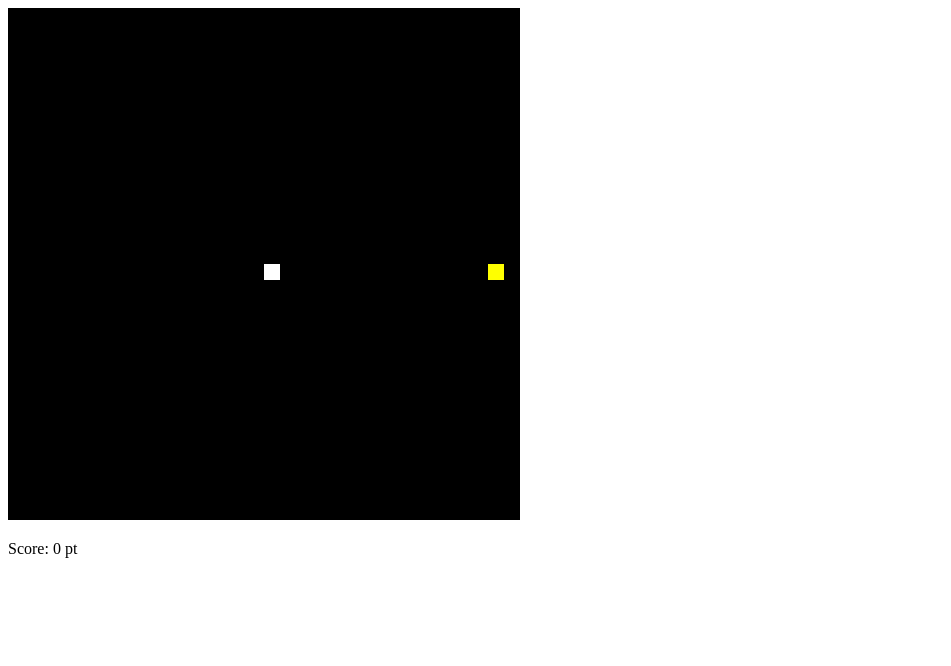
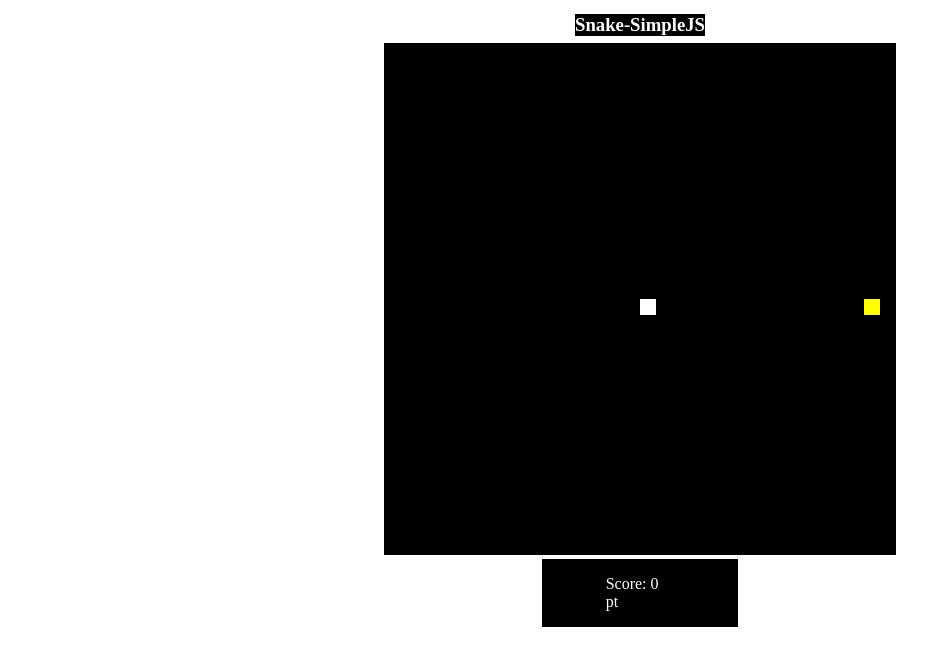
Before and after one commit to ThazSobral/Snake-SimpleJS, a plain HTML site: page index.html in a window 1280 px wide. Shown: the whole page, without its empty margins (0-951 px from the left). Drawn offline with Linux system fonts and the light colour scheme.

Commit message:
add style

```diff
--- a/index.html
+++ b/index.html
@@ -9,11 +9,15 @@
 </head>
 <body>
   <div id="content">
-    <canvas id="snake" width="512" height="512"></canvas>
+    <h3>Snake-SimpleJS</h3>
+    <div id="display">
+      <canvas id="snake" width="512" height="512"></canvas>
+    </div>
     <div id="info">
       <p>Score: <span id="score">0</span> pt</p>
     </div>
   </div>
+
   <script src="./script.js"></script>
 </body>
 </html>
--- a/style.css
+++ b/style.css
@@ -0,0 +1,23 @@
+h3 {
+  background-color: black;
+  color: white;
+  margin: .5%
+}
+#content {
+  display: flex;
+  flex-direction: column;
+  align-items: center
+}
+#content #info {
+  background-color: black;
+  color: white;
+  padding: 0 5% 0 5%;
+  display: flex;
+  flex-direction: row;
+  justify-content: space-between;
+  flex-wrap: wrap;
+}
+#content #info p {
+  flex-grow: 1;
+  padding: 0 .5% 0 .5%
+}
```
